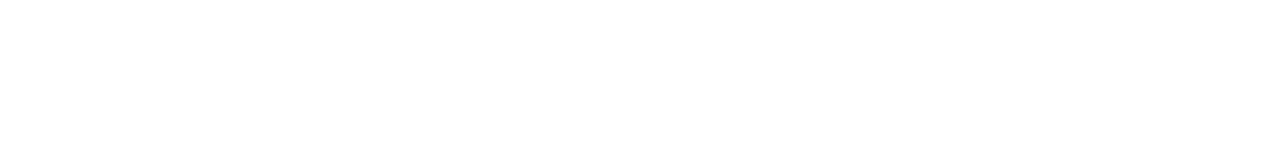
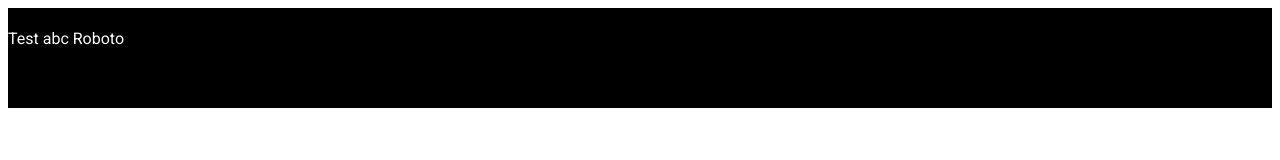
Before and after one commit to TimWixx/webpage_project, a plain HTML site: page index.html in a window 1280 px wide. Drawn offline with Linux system fonts and the light colour scheme.

Commit message:
Implemented Roboto font and part of my guess as to what the webpage's structure will end up looking like

```diff
--- a/index.html
+++ b/index.html
@@ -5,10 +5,23 @@
     <meta name="viewport" content="width=device-width, initial-scale=1.0">
     <title>Landing Page</title>
     <link rel="stylesheet" href="./style.css">
+    <link rel="preconnect" href="https://fonts.googleapis.com">
+<link rel="preconnect" href="https://fonts.gstatic.com" crossorigin>
+<link href="https://fonts.googleapis.com/css2?family=Roboto:ital,wght@0,100..900;1,100..900&display=swap" rel="stylesheet">
 </head>
 <body>
     <div class="d1">
+        <div class="h&l-container">
+            <h1 class="header"></h1>
+            <p class="hero-second link1">Test abc Roboto</p>
+            <p class="hero-second link2"></p>
+            <p class="hero-second link3"></p>
+        </div>
+        <div class="awesomeS&B-container" >
 
+        <img src=""class="awesome-image">
+
+        </div>
     </div>
     <div class="d2">
 
--- a/style.css
+++ b/style.css
@@ -0,0 +1,10 @@
+body{
+    font-family: Roboto;
+    color: white;
+}
+
+.d1{
+    display: flex;
+    background-color: black;
+    height:100px;
+}
```
